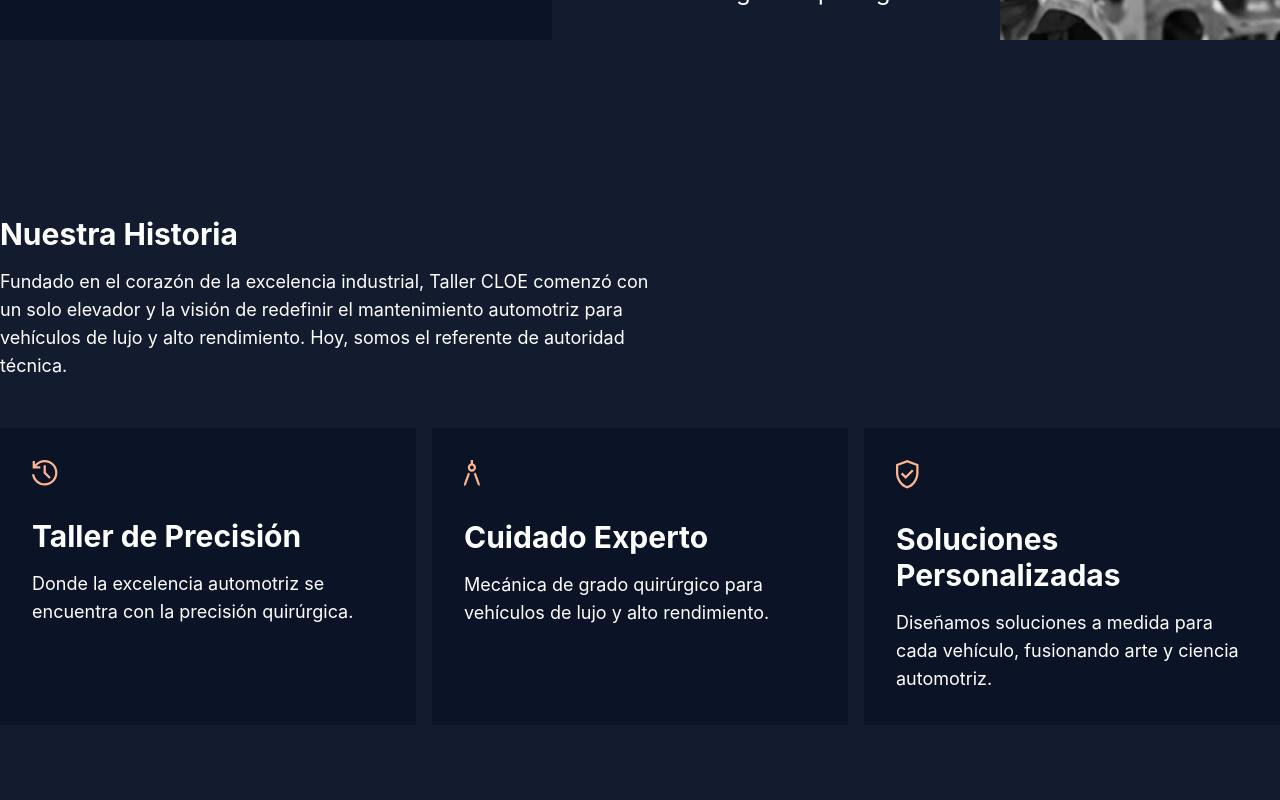
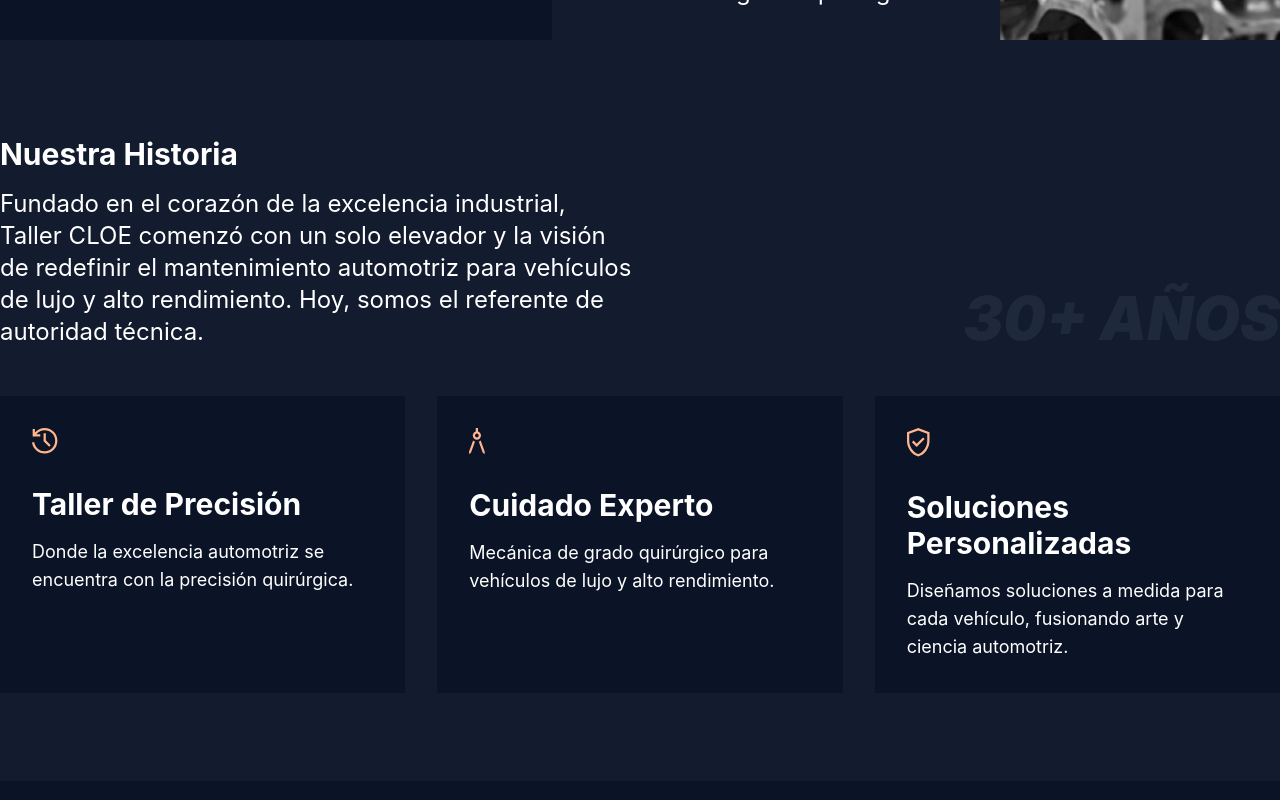
Before and after one commit to JuanDNJ/taller, a React (Vite) app: page /about in a window 1280 px wide. Shown: the part 820-1620 px from the top of the page. Built offline with nearby package versions, Linux system fonts and the light colour scheme; no server answers.

Commit message:
feat: refactor sección "Nuestra Historia" en AboutPage para mejorar el diseño y la legibilidad

```diff
--- a/src/pages/About.page.tsx
+++ b/src/pages/About.page.tsx
@@ -67,16 +67,21 @@ const AboutPage: FC = () => {
       </section>
       <section className="bg-[#131B2E]">
         <Container>
-          <section className="pt-44">
-            <article className='max-w-2xl '>
-              <Title color="text-white" label="Nuestra Historia" />
-              <p className='text-white text-lg mt-4'>
-                Fundado en el corazón de la excelencia industrial, Taller CLOE comenzó con un solo elevador
-                y la visión de redefinir el mantenimiento automotriz para vehículos de lujo y alto
-                rendimiento. Hoy, somos el referente de autoridad técnica.
-              </p>
+          <section className="pt-24">
+            <article className='grid grid-cols-2 gap-4'>
+              <div className='flex flex-col'>
+                <Title color="text-white" label="Nuestra Historia" />
+                <p className='text-white text-2xl mt-4'>
+                  Fundado en el corazón de la excelencia industrial, Taller CLOE comenzó con un solo elevador
+                  y la visión de redefinir el mantenimiento automotriz para vehículos de lujo y alto
+                  rendimiento. Hoy, somos el referente de autoridad técnica.
+                </p>
+              </div>
+             <div className='flex flex-col items-end justify-end gap-4'>
+               <i className='inline-flex text-gray-800 text-6xl font-black'>30+ AÑOS</i>
+             </div>
             </article>
-            <article className='grid grid-cols-3 gap-4 pb-22'>
+            <article className='grid grid-cols-3 gap-8 pb-22'>
               {items.map((item, index) => (
                 <section key={index} className="mt-12 bg-[#0B1326] p-8 flex flex-col gap-4">
                   <i className='mb-4'>{item.icon}</i>
```
